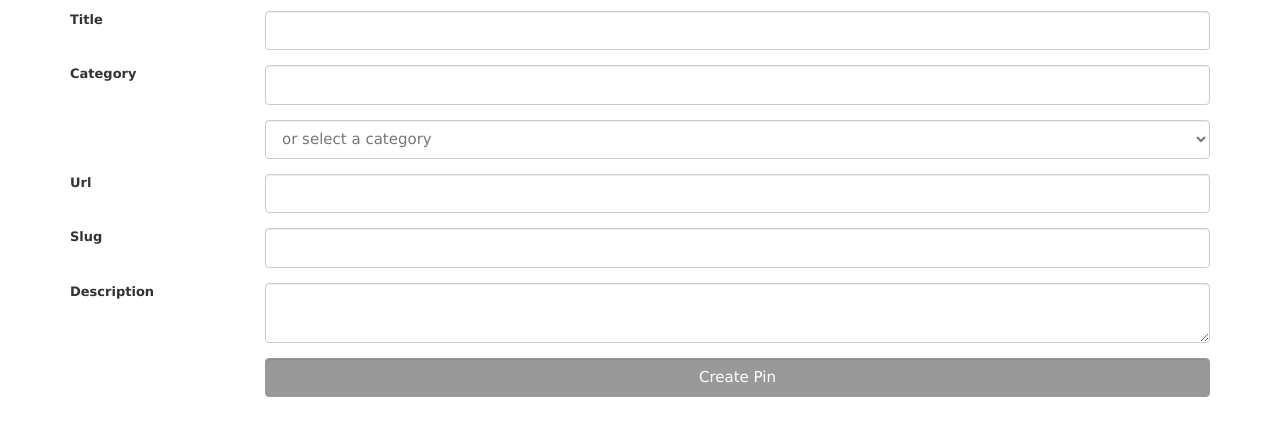
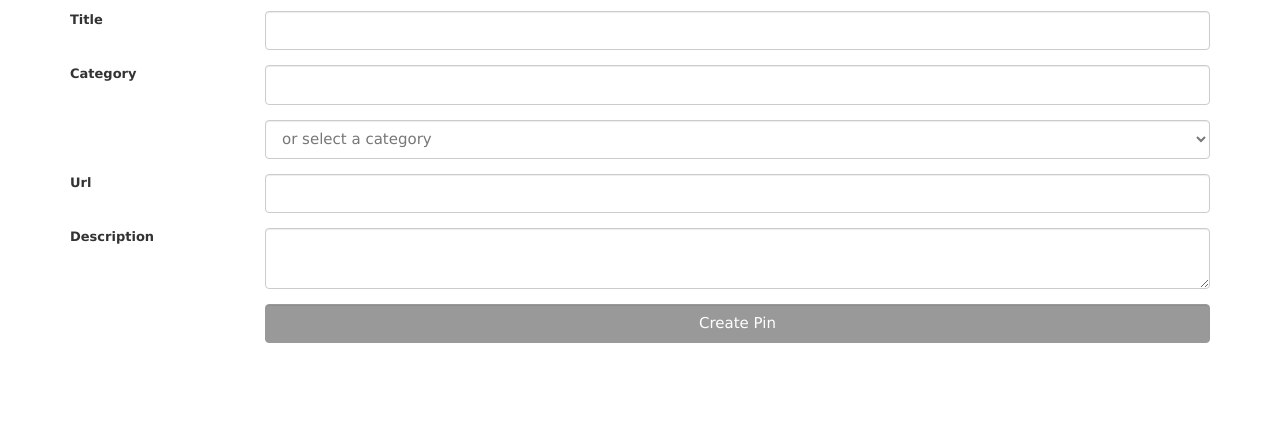
Before and after one commit to ShanaLMoore/we-code-too, a Rails app: page /pins/new in a window 1280 px wide. Shown: the part 258-694 px from the top of the page. Run offline with Rails 7, Linux system fonts and the light colour scheme; a user stored in the database is signed in; data comes from the database, SQL or seed files in the repository; both versions use the stored data as it was before the commit; style sheets or scripts are compiled from the project's sources; parts of the project's set-up code (start-up, migrations or seed data) failed here and were passed over; some libraries are stand-ins or nearby versions; some web fonts are replaced.

Commit message:
remove slug, add serializer

```diff
--- a/app/controllers/pins_controller.rb
+++ b/app/controllers/pins_controller.rb
@@ -4,7 +4,7 @@ class PinsController < ApplicationController
     @pins = current_user.pins
     respond_to do |format|
       format.html {render :index}
-      format.json {render json: @pins.to_json}
+      format.json {render json: @pins}
     end
     # @pins = Pin.search("Girl Develop It")
   end
@@ -15,6 +15,10 @@ class PinsController < ApplicationController
 
   def show
     @pin = Pin.find(params[:id])
+     respond_to do |format|
+      format.html {render :show}
+      format.json {render json: @pin}
+    end
   end
 
   def create
@@ -59,7 +63,7 @@ class PinsController < ApplicationController
   private
 
   def pin_params
-    params.require(:pin).permit(:title, :url, :slug, :text, :category_name, :image, :user_id)
+    params.require(:pin).permit(:title, :url,:text, :category_name, :image, :user_id)
   end
 
 end
--- a/app/models/pin.rb
+++ b/app/models/pin.rb
@@ -1,6 +1,5 @@
 class Pin < ActiveRecord::Base
-  validates_presence_of :title, :url, :slug, :text, :user_id
-  validates_uniqueness_of :slug
+  validates_presence_of :title, :url, :text, :user_id
   has_many :pin_categories
   has_many :categories, through: :pin_categories
   belongs_to :user
--- /dev/null
+++ b/app/serializers/pin_serializer.rb
@@ -0,0 +1,3 @@
+class PinSerializer < ActiveModel::Serializer
+  attributes :id, :title, :url, :text
+end
--- a/app/views/pins/_form.html.erb
+++ b/app/views/pins/_form.html.erb
@@ -44,13 +44,6 @@
     </div>
 
     <div class="form-group">
-      <label for="pin_slug" class="col-sm-2 control-label">Slug</label>
-        <div class="col-sm-10">
-        <%= f.text_field :slug, class: "form-control" %>
-      </div>
-    </div>
-
-    <div class="form-group">
       <label for="pin_text" class="col-sm-2 control-label">Description</label>
       <div class="col-sm-10">
         <%= f.text_area :text, class: "form-control" %>
--- a/app/views/pins/index.html.erb
+++ b/app/views/pins/index.html.erb
@@ -22,7 +22,7 @@
 
             <div class="col-xs-9">
               <h4>
-                <%=link_to "#{pin.title}", pin_by_name_path(slug: pin.slug) %>
+                <%=link_to "#{pin.title}", pin_path(pin)%>
               </h4>
                 <%= link_to "#{pin.url}", pin.url, html_options = {target: "_blank", class: "url"} %>
             </div>
--- a/config/routes.rb
+++ b/config/routes.rb
@@ -6,8 +6,6 @@ Rails.application.routes.draw do
   devise_for :users, :controllers => { :omniauth_callbacks => "users/omniauth_callbacks" }
 
   root 'pins#index'
-
-  get "pins/name-:slug" => 'pins#show_by_name', as: 'pin_by_name'
 
   resources :pins
 
--- a/db/migrate/20160305035557_create_pins.rb
+++ b/db/migrate/20160305035557_create_pins.rb
@@ -4,7 +4,7 @@ class CreatePins < ActiveRecord::Migration
       t.string :title
       t.string :url
       t.text :text
-      t.string :slug
+
 
     end
   end
```
Also changed, not shown: Gemfile, Gemfile.lock, db/development.sqlite3, db/schema.rb.
